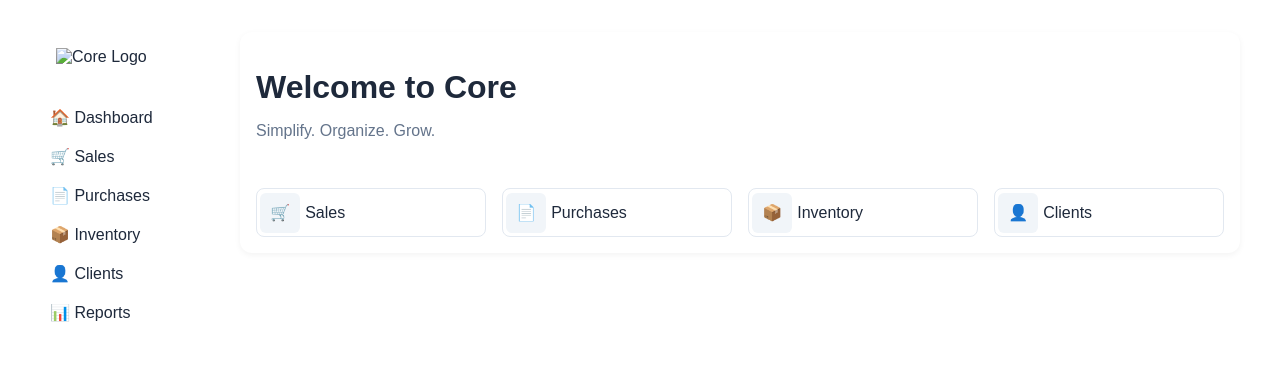
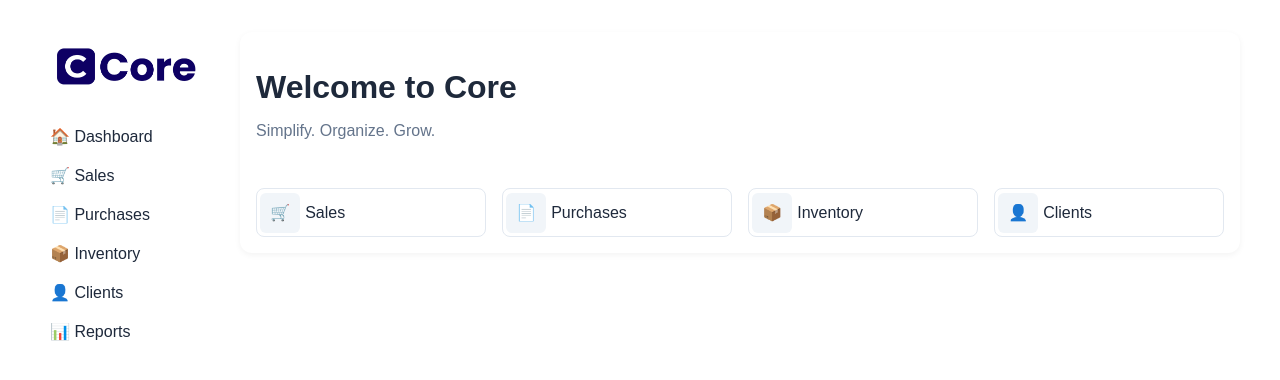
Before and after one commit to CaioHentz/Core-Industrial-ERP, a plain HTML site: page Core/front-end/index.html in a window 1280 px wide. Drawn offline with Linux system fonts and the light colour scheme.

Commit message:
Update index.html
adding reference to logo image on /imgs

```diff
--- a/Core/front-end/index.html
+++ b/Core/front-end/index.html
@@ -95,7 +95,7 @@
   <div class="container">
     <aside>
       <div class="logo">
-        <img src="core_logo.png" alt="Core Logo">
+        <img src="./imgs/core_logo.png" alt="Core Logo">
       </div>
       <div class="nav-item">🏠 Dashboard</div>
       <div class="nav-item">🛒 Sales</div>
```
